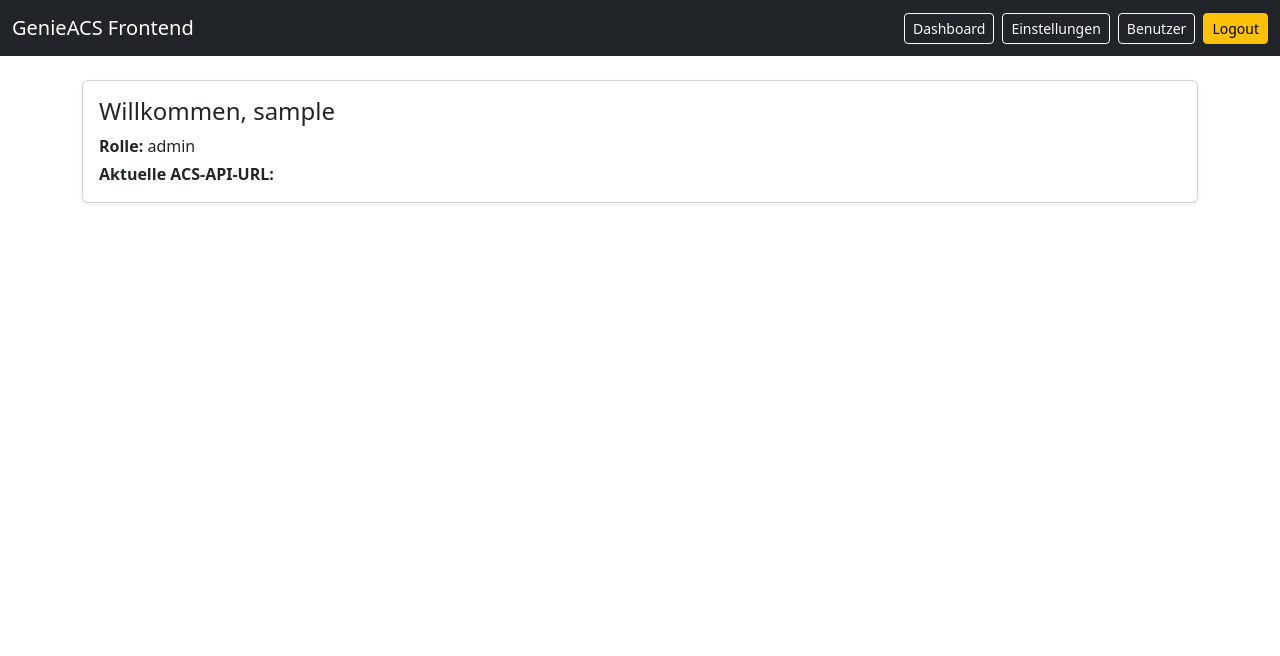
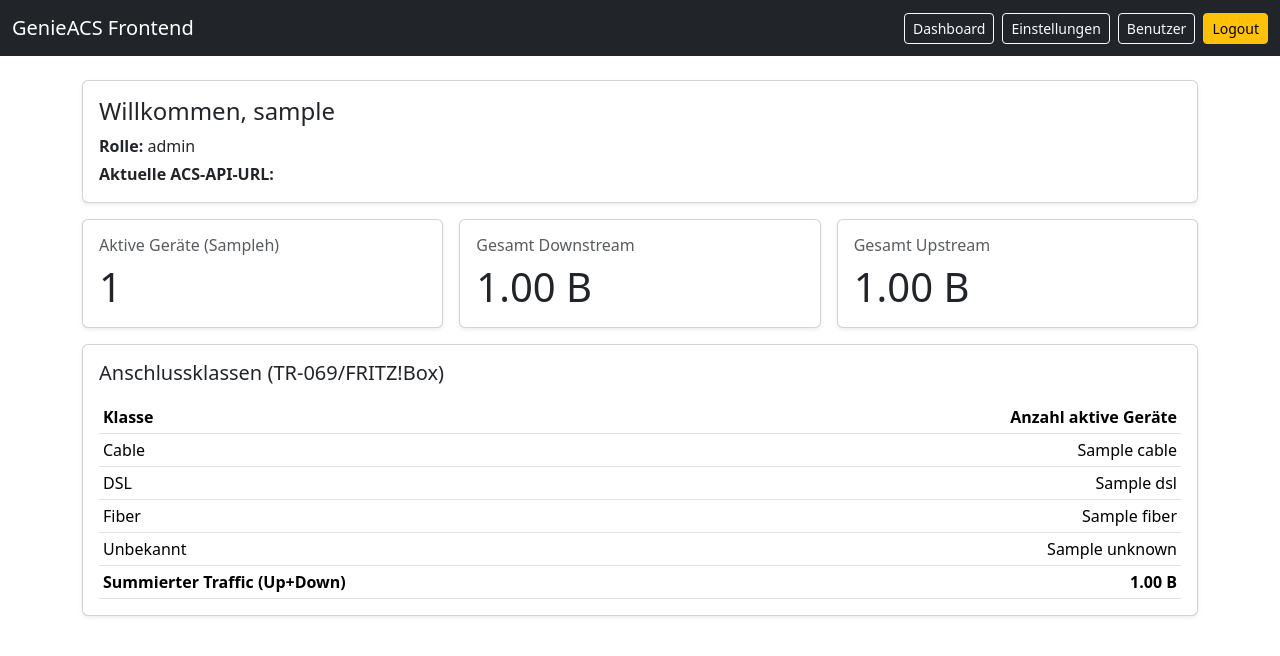
Before and after one commit to DeepZone/GenieACS-Docker-Frontend, a Flask app: template templates/dashboard.html in a window 1280 px wide. Shown: the top 656 px of the page. Run offline with Flask 3, Linux system fonts and the light colour scheme; a user stored in the database is signed in; tables that the repository leaves empty hold one stand-in row (values such as "Sample post"); the template is opened without the code that fills it: most values are stand-ins (such as "Sample title", 1, 10 or a date in 2020); parts of the project's set-up code (start-up, migrations or seed data) failed here and were passed over.

Commit message:
Add ACS device summary dashboard for active FRITZ!Box metrics

```diff
--- a/app.py
+++ b/app.py
@@ -1,6 +1,10 @@
 import os
+from collections.abc import Iterable
 from datetime import datetime, UTC
+from decimal import Decimal, InvalidOperation
+from urllib.parse import quote
 
+import requests
 from flask import Flask, flash, redirect, render_template, request, url_for
 from flask_login import LoginManager, UserMixin, current_user, login_required, login_user, logout_user
 from flask_sqlalchemy import SQLAlchemy
@@ -17,6 +21,19 @@ os.makedirs("/data", exist_ok=True)
 db = SQLAlchemy(app)
 login_manager = LoginManager(app)
 login_manager.login_view = "login"
+
+
+@app.template_filter("bytes_to_human")
+def bytes_to_human(value: int | None) -> str:
+    if value is None:
+        return "0 B"
+    suffixes = ["B", "KB", "MB", "GB", "TB", "PB"]
+    size = float(value)
+    for suffix in suffixes:
+        if size < 1024 or suffix == suffixes[-1]:
+            return f"{size:.2f} {suffix}"
+        size /= 1024
+    return "0 B"
 
 
 class User(UserMixin, db.Model):
@@ -130,7 +147,133 @@ def logout():
 @login_required
 def dashboard():
     config = AppConfig.query.first()
-    return render_template("dashboard.html", config=config)
+    summary = None
+    dashboard_error = None
+
+    if config and config.acs_api_url:
+        try:
+            summary = load_dashboard_summary(config.acs_api_url.rstrip("/"))
+        except requests.RequestException:
+            dashboard_error = "ACS-API ist derzeit nicht erreichbar."
+        except ValueError:
+            dashboard_error = "ACS-Antwort konnte nicht verarbeitet werden."
+    else:
+        dashboard_error = "Keine ACS-API-URL konfiguriert."
+
+    return render_template(
+        "dashboard.html",
+        config=config,
+        summary=summary,
+        dashboard_error=dashboard_error,
+    )
+
+
+def load_dashboard_summary(acs_api_url: str) -> dict:
+    active_since = datetime.now(UTC).replace(microsecond=0)
+    active_since = active_since.timestamp() - (24 * 60 * 60)
+    query = quote(f'{{"_lastInform":{{"$gte":"{datetime.fromtimestamp(active_since, UTC).isoformat()}"}}}}')
+
+    projection_fields = [
+        "_id",
+        "_lastInform",
+        "InternetGatewayDevice.WANDevice",
+        "InternetGatewayDevice.WANDevice.1.WANCommonInterfaceConfig",
+        "InternetGatewayDevice.WANDevice.1.WANConnectionDevice",
+        "InternetGatewayDevice.WANDevice.1.WANConnectionDevice.1.WANIPConnection",
+        "InternetGatewayDevice.WANDevice.1.WANConnectionDevice.1.WANPPPConnection",
+        "InternetGatewayDevice.WANDevice.2.WANCommonInterfaceConfig",
+        "InternetGatewayDevice.WANDevice.2.WANConnectionDevice",
+        "InternetGatewayDevice.WANDevice.2.WANConnectionDevice.1.WANIPConnection",
+        "InternetGatewayDevice.WANDevice.2.WANConnectionDevice.1.WANPPPConnection",
+    ]
+
+    projection = quote(",".join(projection_fields))
+    url = f"{acs_api_url}/devices/?query={query}&projection={projection}"
+
+    response = requests.get(url, timeout=10)
+    response.raise_for_status()
+    devices = response.json()
+    if not isinstance(devices, list):
+        raise ValueError("Unexpected ACS response")
+
+    class_counts = {"Cable": 0, "DSL": 0, "Fiber": 0, "Unknown": 0}
+    total_rx_bytes = Decimal(0)
+    total_tx_bytes = Decimal(0)
+
+    for device in devices:
+        connection_class = classify_connection(device)
+        class_counts[connection_class] += 1
+        rx, tx = extract_traffic_bytes(device)
+        total_rx_bytes += rx
+        total_tx_bytes += tx
+
+    return {
+        "active_window_hours": 24,
+        "active_count": len(devices),
+        "class_counts": class_counts,
+        "total_rx_bytes": int(total_rx_bytes),
+        "total_tx_bytes": int(total_tx_bytes),
+        "total_traffic_bytes": int(total_rx_bytes + total_tx_bytes),
+    }
+
+
+def iter_parameter_values(node: object, parameter_names: set[str]) -> Iterable[tuple[str, object]]:
+    if isinstance(node, dict):
+        for key, value in node.items():
+            if key in parameter_names and isinstance(value, dict) and "_value" in value:
+                yield key, value["_value"]
+            yield from iter_parameter_values(value, parameter_names)
+    elif isinstance(node, list):
+        for item in node:
+            yield from iter_parameter_values(item, parameter_names)
+
+
+def classify_connection(device: dict) -> str:
+    wan_access_types = {
+        str(value).upper()
+        for _, value in iter_parameter_values(device, {"WANAccessType", "LinkType", "Type"})
+        if value is not None
+    }
+    if any("DSL" in value for value in wan_access_types):
+        return "DSL"
+    if any("FIB" in value or "GPON" in value for value in wan_access_types):
+        return "Fiber"
+    if any("CABLE" in value or "DOCSIS" in value for value in wan_access_types):
+        return "Cable"
+
+    layer1_types = {
+        str(value).upper()
+        for _, value in iter_parameter_values(device, {"Layer1UpstreamMaxBitRate", "Layer1DownstreamMaxBitRate"})
+        if value is not None
+    }
+    if layer1_types:
+        return "DSL"
+
+    return "Unknown"
+
+
+def extract_traffic_bytes(device: dict) -> tuple[Decimal, Decimal]:
+    rx_names = {"TotalBytesReceived", "BytesReceived", "X_AVM-DE_TotalBytesReceived64"}
+    tx_names = {"TotalBytesSent", "BytesSent", "X_AVM-DE_TotalBytesSent64"}
+
+    rx_values = [to_decimal(value) for _, value in iter_parameter_values(device, rx_names)]
+    tx_values = [to_decimal(value) for _, value in iter_parameter_values(device, tx_names)]
+
+    rx_values = [value for value in rx_values if value is not None]
+    tx_values = [value for value in tx_values if value is not None]
+
+    rx = max(rx_values, default=Decimal(0))
+    tx = max(tx_values, default=Decimal(0))
+    return rx, tx
+
+
+def to_decimal(value: object) -> Decimal | None:
+    if value is None:
+        return None
+    try:
+        return Decimal(str(value))
+    except (InvalidOperation, ValueError):
+        return None
 
 
 def admin_required():
--- a/requirements.txt
+++ b/requirements.txt
@@ -1,3 +1,4 @@
 Flask==3.1.0
 Flask-Login==0.6.3
 Flask-SQLAlchemy==3.1.1
+requests==2.32.3
--- a/templates/dashboard.html
+++ b/templates/dashboard.html
@@ -11,5 +11,82 @@
       </div>
     </div>
   </div>
+
+  {% if dashboard_error %}
+  <div class="col-12">
+    <div class="alert alert-warning mb-0" role="alert">
+      {{ dashboard_error }}
+    </div>
+  </div>
+  {% endif %}
+
+  {% if summary %}
+  <div class="col-12 col-md-4">
+    <div class="card shadow-sm h-100">
+      <div class="card-body">
+        <h2 class="h6 text-muted mb-2">Aktive Geräte ({{ summary.active_window_hours }}h)</h2>
+        <p class="display-6 mb-0">{{ summary.active_count }}</p>
+      </div>
+    </div>
+  </div>
+  <div class="col-12 col-md-4">
+    <div class="card shadow-sm h-100">
+      <div class="card-body">
+        <h2 class="h6 text-muted mb-2">Gesamt Downstream</h2>
+        <p class="display-6 mb-0">{{ summary.total_rx_bytes|bytes_to_human }}</p>
+      </div>
+    </div>
+  </div>
+  <div class="col-12 col-md-4">
+    <div class="card shadow-sm h-100">
+      <div class="card-body">
+        <h2 class="h6 text-muted mb-2">Gesamt Upstream</h2>
+        <p class="display-6 mb-0">{{ summary.total_tx_bytes|bytes_to_human }}</p>
+      </div>
+    </div>
+  </div>
+
+  <div class="col-12">
+    <div class="card shadow-sm">
+      <div class="card-body">
+        <h2 class="h5 mb-3">Anschlussklassen (TR-069/FRITZ!Box)</h2>
+        <div class="table-responsive">
+          <table class="table table-sm align-middle mb-0">
+            <thead>
+              <tr>
+                <th>Klasse</th>
+                <th class="text-end">Anzahl aktive Geräte</th>
+              </tr>
+            </thead>
+            <tbody>
+              <tr>
+                <td>Cable</td>
+                <td class="text-end">{{ summary.class_counts.Cable }}</td>
+              </tr>
+              <tr>
+                <td>DSL</td>
+                <td class="text-end">{{ summary.class_counts.DSL }}</td>
+              </tr>
+              <tr>
+                <td>Fiber</td>
+                <td class="text-end">{{ summary.class_counts.Fiber }}</td>
+              </tr>
+              <tr>
+                <td>Unbekannt</td>
+                <td class="text-end">{{ summary.class_counts.Unknown }}</td>
+              </tr>
+            </tbody>
+            <tfoot>
+              <tr>
+                <th>Summierter Traffic (Up+Down)</th>
+                <th class="text-end">{{ summary.total_traffic_bytes|bytes_to_human }}</th>
+              </tr>
+            </tfoot>
+          </table>
+        </div>
+      </div>
+    </div>
+  </div>
+  {% endif %}
 </div>
 {% endblock %}
```
